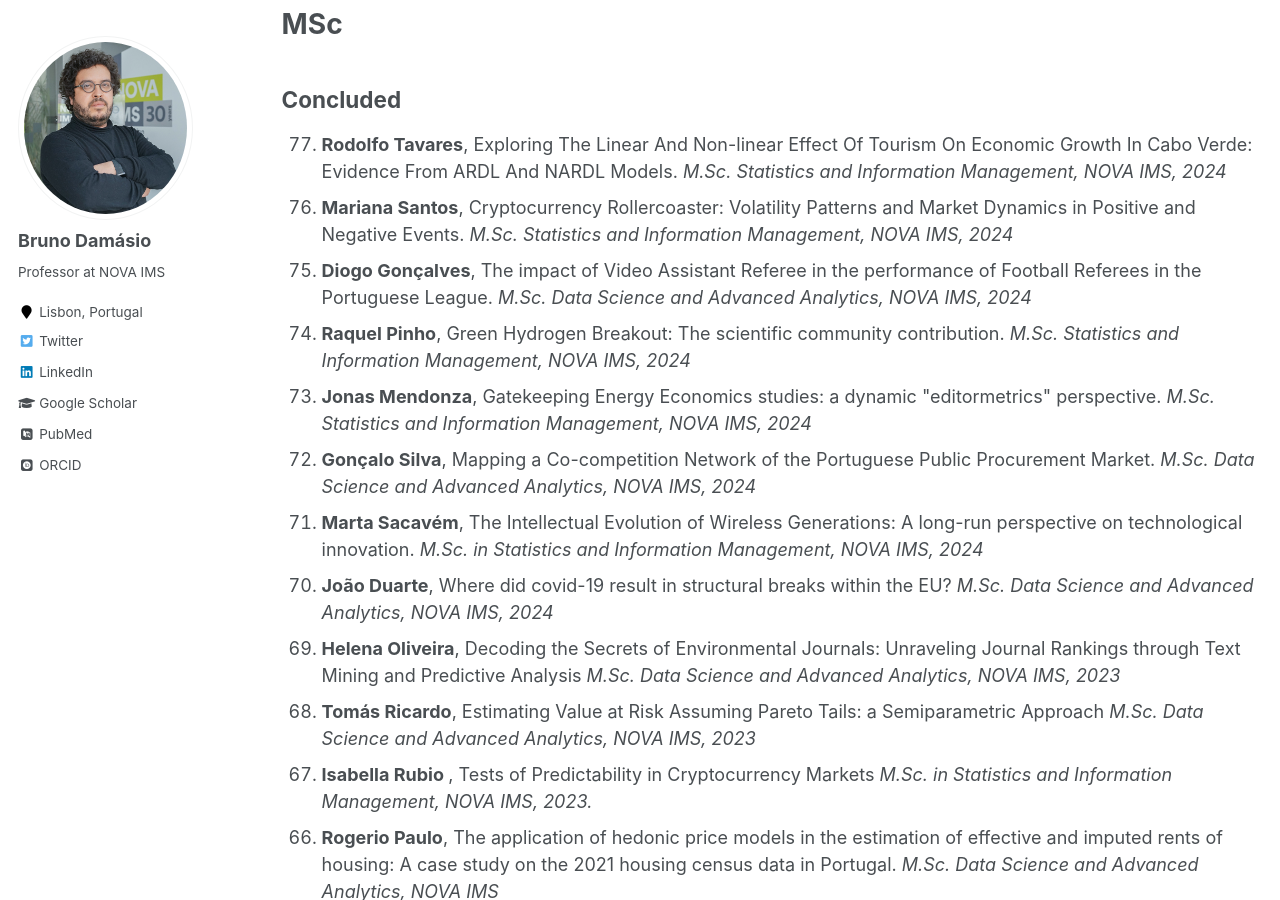
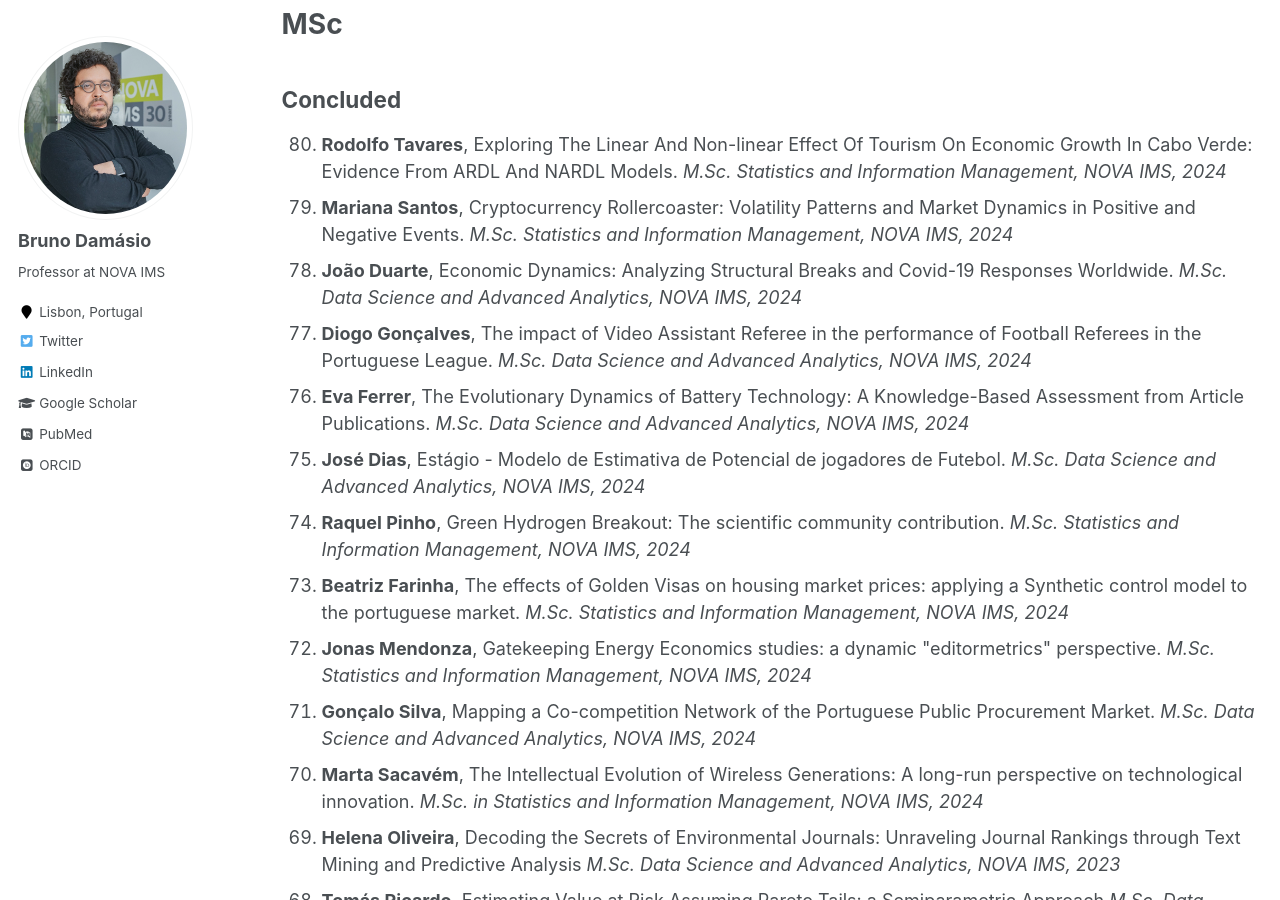
Before and after one commit to damasiob/damasiob.github.io, a Jekyll site: the page built from _pages/orietation.md, in a window 1280 px wide and 900 px high, scrolled down 858 px. Built offline with Jekyll 4.4.1, drawn with Linux system fonts in a browser that asks for light colours; some web fonts are replaced.

Commit message:
Update orietation.md

```diff
--- a/_pages/orietation.md
+++ b/_pages/orietation.md
@@ -44,17 +44,22 @@ Concluded
 
    <li><b>Mariana Santos</b>, Cryptocurrency Rollercoaster: Volatility Patterns and Market Dynamics in Positive and Negative Events. <i>M.Sc. Statistics and Information Management, NOVA IMS, 2024 </i></li>
 
+  <li><b>João Duarte</b>, Economic Dynamics: Analyzing Structural Breaks and Covid-19 Responses Worldwide. <i>M.Sc. Data Science and Advanced Analytics, NOVA IMS, 2024 </i></li>
+
    <li><b>Diogo Gonçalves</b>, The impact of Video Assistant Referee in the performance of Football Referees in the Portuguese League. <i>M.Sc. Data Science and Advanced Analytics, NOVA IMS, 2024 </i></li>
+
+   <li><b>Eva Ferrer</b>, The Evolutionary Dynamics of Battery Technology: A Knowledge-Based Assessment from Article Publications. <i>M.Sc. Data Science and Advanced Analytics, NOVA IMS, 2024 </i></li>
+
+   <li><b>José Dias</b>, Estágio - Modelo de Estimativa de Potencial de jogadores de Futebol. <i>M.Sc. Data Science and Advanced Analytics, NOVA IMS, 2024 </i></li>
 
    <li><b>Raquel Pinho</b>, Green Hydrogen Breakout: The scientific community contribution. <i>M.Sc. Statistics and Information Management, NOVA IMS, 2024 </i></li>
 
+  <li><b>Beatriz Farinha</b>, The effects of Golden Visas on housing market prices: applying a Synthetic control model to the portuguese market. <i>M.Sc. Statistics and Information Management, NOVA IMS, 2024 </i></li>
    <li><b>Jonas Mendonza</b>, Gatekeeping Energy Economics studies: a dynamic "editormetrics" perspective. <i>M.Sc. Statistics and Information Management, NOVA IMS, 2024 </i></li>
 
    <li><b>Gonçalo Silva</b>, Mapping a Co-competition Network of the Portuguese Public Procurement Market. <i>M.Sc. Data Science and Advanced Analytics, NOVA IMS, 2024 </i></li>
 
    <li><b>Marta Sacavém</b>, The Intellectual Evolution of Wireless Generations: A long-run perspective on technological innovation. <i> M.Sc. in Statistics and Information Management, NOVA IMS, 2024 </i></li>
-
-   <li><b>João Duarte</b>, Where did covid-19 result in structural breaks within the EU? <i>M.Sc. Data Science and Advanced Analytics, NOVA IMS, 2024 </i></li>
 
    <li><b>Helena Oliveira</b>, Decoding the Secrets of Environmental Journals: Unraveling Journal Rankings through Text Mining and Predictive Analysis <i>M.Sc. Data Science and Advanced Analytics, NOVA IMS, 2023 </i></li>
 
```
